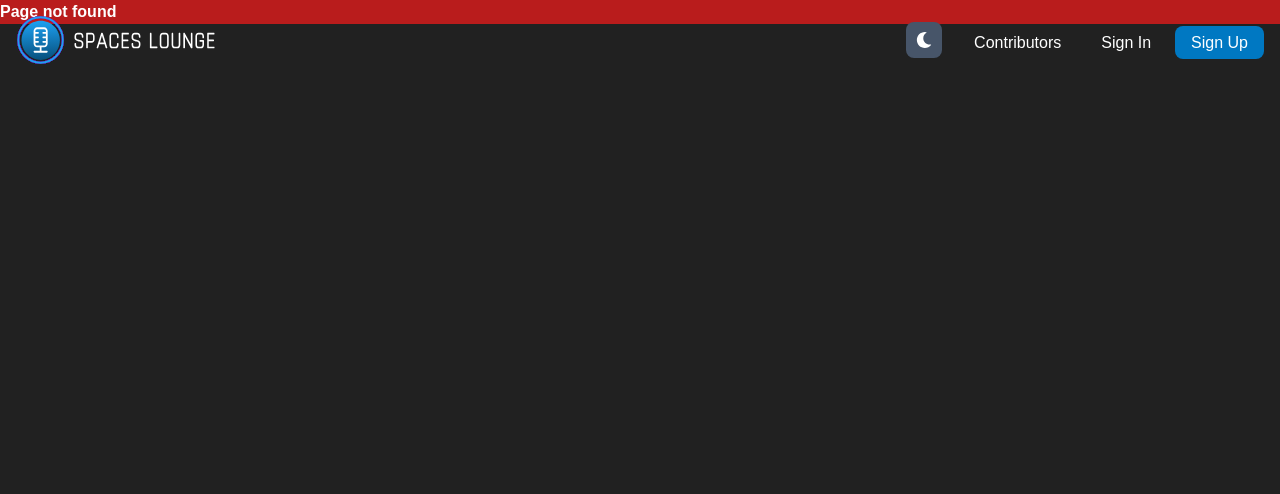
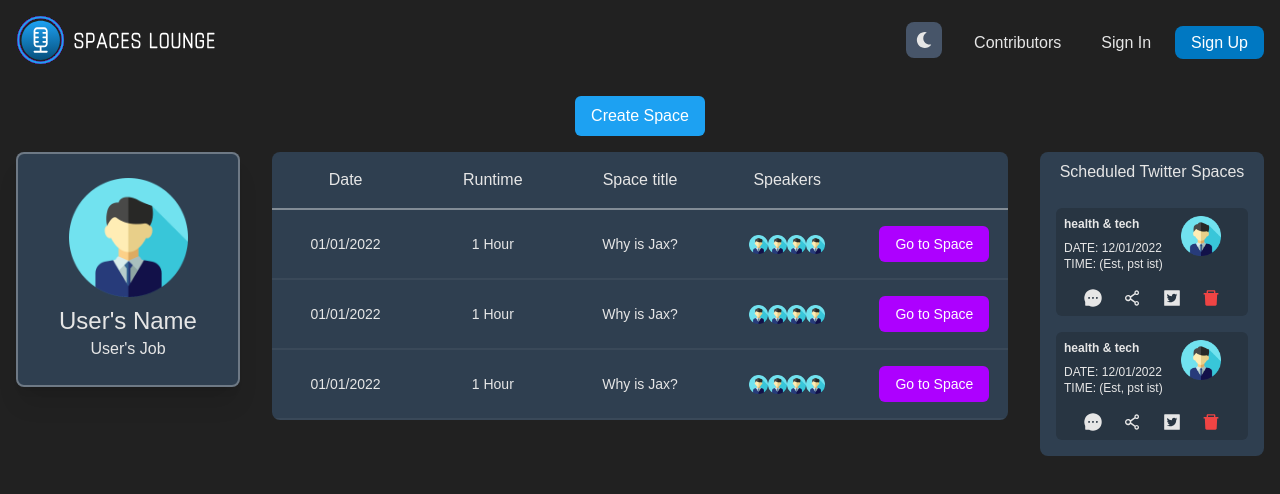
Before and after one commit to avie-dev/spaceslounge, a Next.js app: page /host in a window 1280 px wide. Before the commit this address had no page. Shown: the top 494 px of the page. Built offline with nearby package versions, Linux system fonts and the light colour scheme.

Commit message:
Done with the Host dashboard page...Full details in the PR

```diff
--- /dev/null
+++ b/components/Host Dashboard/Details.jsx
@@ -0,0 +1,33 @@
+import Image from "next/image";
+
+import UserImage from "../../public/user.png";
+
+const Details = ({ hostSpaces }) => {
+  return (
+    <div
+      id="responsive-grid"
+      className="grid grid-cols-5 md:grid-cols-3 text-center items-center py-4 text-sm  border-b-2 border-white border-opacity-5 hover:bg-[#273341] dark:hover:bg-[#e0e0e0]">
+      <p className="md:hidden">{hostSpaces.date}</p>
+      <p className="md:hidden">{hostSpaces.runtime} Hour</p>
+      <p>{hostSpaces.title}</p>
+      <div className="flex justify-center">
+        {hostSpaces.speakers.map((speaker) => {
+          return (
+            <Image
+              key={speaker}
+              width={19}
+              height={19}
+              src={UserImage}
+              alt={`${speaker}'s Image`}
+            />
+          );
+        })}
+      </div>
+      <button className="bg-secondary text-white block mx-auto px-4 py-2 rounded-md">
+        Go to Space
+      </button>
+    </div>
+  );
+};
+
+export default Details;
--- /dev/null
+++ b/components/Host Dashboard/Scheduled_Twitter.jsx
@@ -0,0 +1,41 @@
+import Image from "next/image";
+
+import UserImage from "../../public/user.png";
+import {
+  AiFillMessage,
+  AiOutlineShareAlt,
+  AiFillTwitterSquare,
+  AiFillDelete,
+} from "react-icons/ai";
+
+const Scheduled_Twitter = ({ twitterSpaces }) => {
+  return (
+    <div className="bg-[#283542] dark:bg-[#d5d5d5] p-2 rounded-md">
+      <div className="flex items-start mb-4">
+        {/* Information */}
+        <div className="text-xs">
+          <h2 className="mb-2 font-bold">{twitterSpaces.title}</h2>
+          <p>DATE: {twitterSpaces.date}</p>
+          <p>TIME: {twitterSpaces.time_zone}</p>
+        </div>
+        {/* Host Image */}
+        <Image
+          width={40}
+          height={40}
+          src={UserImage}
+          alt=""
+          className="block mx-auto"
+        />
+      </div>
+      {/* Icons */}
+      <div className="flex justify-evenly text-xl">
+        <AiFillMessage />
+        <AiOutlineShareAlt />
+        <AiFillTwitterSquare />
+        <AiFillDelete className="text-red-500" />
+      </div>
+    </div>
+  );
+};
+
+export default Scheduled_Twitter;
--- /dev/null
+++ b/components/Host Dashboard/Titles.jsx
@@ -0,0 +1,14 @@
+const Titles = () => {
+  return (
+    <div
+      id="responsive-grid"
+      className="grid grid-cols-5 md:grid-cols-3 text-base text-center py-4 border-b-2 border-white border-opacity-40">
+      <div className="md:hidden">Date</div>
+      <div className="md:hidden">Runtime</div>
+      <div>Space title</div>
+      <div>Speakers</div>
+    </div>
+  );
+};
+
+export default Titles;
--- /dev/null
+++ b/components/Host Dashboard/User.jsx
@@ -0,0 +1,15 @@
+import Image from "next/image";
+
+import UserImage from "../../public/user.png";
+
+const User = () => {
+  return (
+    <div className="bg-[#2F3F50] dark:bg-[#F0F0F0] flex flex-col items-center p-6 rounded-lg border-2 border-white border-opacity-30 shadow-xl lg:hidden">
+      <Image src={UserImage} alt="" className="w-[119px] mb-2" />
+      <h2 className="text-2xl font-medium">User's Name</h2>
+      <p className="text-opacity-[.6]">User's Job</p>
+    </div>
+  );
+};
+
+export default User;
--- a/components/Navbar/app.js
+++ b/components/Navbar/app.js
@@ -2,7 +2,7 @@ if (typeof window !== "undefined") {
   window.addEventListener("scroll", (e) => {
     const navbar = document.querySelector("nav");
     const scrollY = window.scrollY;
-    if (scrollY >= 100) {
+    if (scrollY >= 10) {
       navbar.classList.add("nav_active");
     } else {
       navbar.classList.remove("nav_active");
--- a/components/information1.jsx
+++ b/components/information1.jsx
@@ -1,4 +1,4 @@
-import { whatIsSpacesLounge } from "../content/websiteInfoData";
+import { WHAT_IS_SPACES_LOUNGE } from "../content/Website_Info";
 
 const Information = () => {
   return (
@@ -13,7 +13,7 @@ const Information = () => {
         </h1>
         {/* Information about this website */}
         <div className="descriptions">
-          {whatIsSpacesLounge.map((description, i) => {
+          {WHAT_IS_SPACES_LOUNGE.map((description, i) => {
             return (
               // Each Information
               <div
--- /dev/null
+++ b/content/Host-dashboard.js
@@ -0,0 +1,38 @@
+export const HOST_DASHBOARD = [
+  {
+    id: 1,
+    title: "Why is Jax?",
+    runtime: 1,
+    date: "01/01/2022",
+    speakers: ["Jay", "Mayank", "Eno", "Avie"],
+  },
+  {
+    id: 2,
+    title: "Why is Jax?",
+    runtime: 1,
+    date: "01/01/2022",
+    speakers: ["Jay", "Mayank", "Eno", "Avie"],
+  },
+  {
+    id: 3,
+    title: "Why is Jax?",
+    runtime: 1,
+    date: "01/01/2022",
+    speakers: ["Jay", "Mayank", "Eno", "Avie"],
+  },
+];
+
+export const SCHEDULED_TWITTER_SPACES = [
+  {
+    id: 1,
+    title: "health & tech",
+    date: "12/01/2022",
+    time_zone: "(Est, pst ist)",
+  },
+  {
+    id: 2,
+    title: "health & tech",
+    date: "12/01/2022",
+    time_zone: "(Est, pst ist)",
+  },
+];
--- a/content/websiteInfoData.js
+++ b/content/Website_Info.js
@@ -1,15 +1,18 @@
-export const whatIsSpacesLounge = [
+export const WHAT_IS_SPACES_LOUNGE = [
   {
+    id: 1,
     title: "Title1",
     description:
       "Lorem ipsum, or lipsum as it is sometimes known, is dummy text used in laying out print, graphic or web designs. The passage is attributed to an unknown typesetter in the 15th",
   },
   {
+    id: 2,
     title: "Title2",
     description:
       "Lorem ipsum, or lipsum as it is sometimes known, is dummy text used in laying out print, graphic or web designs. The passage is attributed to an unknown typesetter in the 15th",
   },
   {
+    id: 3,
     title: "Title3",
     description:
       "Lorem ipsum, or lipsum as it is sometimes known, is dummy text used in laying out print, graphic or web designs. The passage is attributed to an unknown typesetter in the 15th",
--- /dev/null
+++ b/pages/host.js
@@ -0,0 +1,56 @@
+import {
+  HOST_DASHBOARD,
+  SCHEDULED_TWITTER_SPACES,
+} from "../content/Host-dashboard";
+
+import Titles from "../components/Host Dashboard/Titles";
+import Details from "../components/Host Dashboard/Details";
+import Scheduled_Twitter from "../components/Host Dashboard/Scheduled_Twitter";
+import User from "../components/Host Dashboard/User";
+
+const Host = () => {
+  return (
+    <div className="mt-24 mb-8 px-4">
+      <button className="bg-primary text-white px-4 py-2 rounded-md block mx-auto">
+        Create Space
+      </button>
+
+      {/* Container */}
+      <div className="grid grid-cols-5 lg:grid-cols-1 items-start gap-8 mt-4">
+        {/* User's Details */}
+        <User />
+
+        {/* Spaces */}
+        <div className="col-span-3 lg:col-span-1 bg-[#2F3F50] dark:bg-[#F0F0F0] rounded-lg overflow-y-hidden">
+          {/* Titles */}
+          <Titles />
+
+          {/* Details */}
+          <div>
+            {HOST_DASHBOARD.map((hostSpaces) => {
+              return <Details key={hostSpaces.id} hostSpaces={hostSpaces} />;
+            })}
+          </div>
+        </div>
+
+        {/* Scheduled Twitter Spaces */}
+        <div className="bg-[#2F3F50] dark:bg-[#F0F0F0] rounded-lg p-2 lg:max-w-[300px]">
+          <h2 className="text-center ">Scheduled Twitter Spaces</h2>
+          {/* Details */}
+          <div className="p-2 lg:p-6 mt-4 lg:mt-0 flex flex-col gap-4">
+            {SCHEDULED_TWITTER_SPACES.map((twitterSpaces) => {
+              return (
+                <Scheduled_Twitter
+                  key={twitterSpaces.id}
+                  twitterSpaces={twitterSpaces}
+                />
+              );
+            })}
+          </div>
+        </div>
+      </div>
+    </div>
+  );
+};
+
+export default Host;
--- a/styles/globals.css
+++ b/styles/globals.css
@@ -23,6 +23,6 @@
 }
 
 body {
-  @apply bg-[#212121] text-white dark:bg-white dark:text-black overflow-x-hidden duration-200;
+  @apply bg-[#212121] text-[#E6E6E6] dark:bg-white dark:text-black overflow-x-hidden duration-200;
   font-family: "poppins", sans-serif;
 }
```
Also changed, not shown: public/user.png (added).
